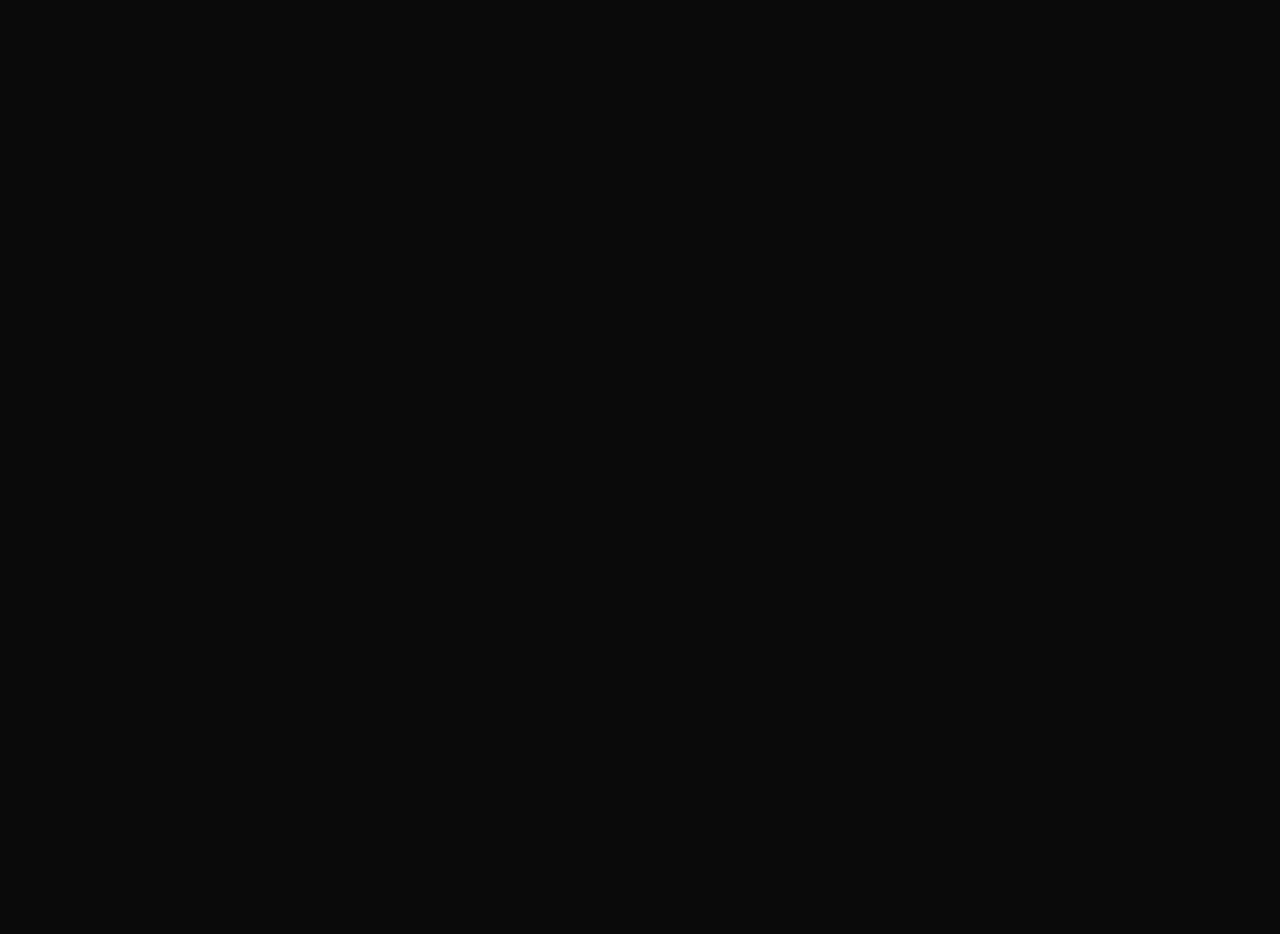
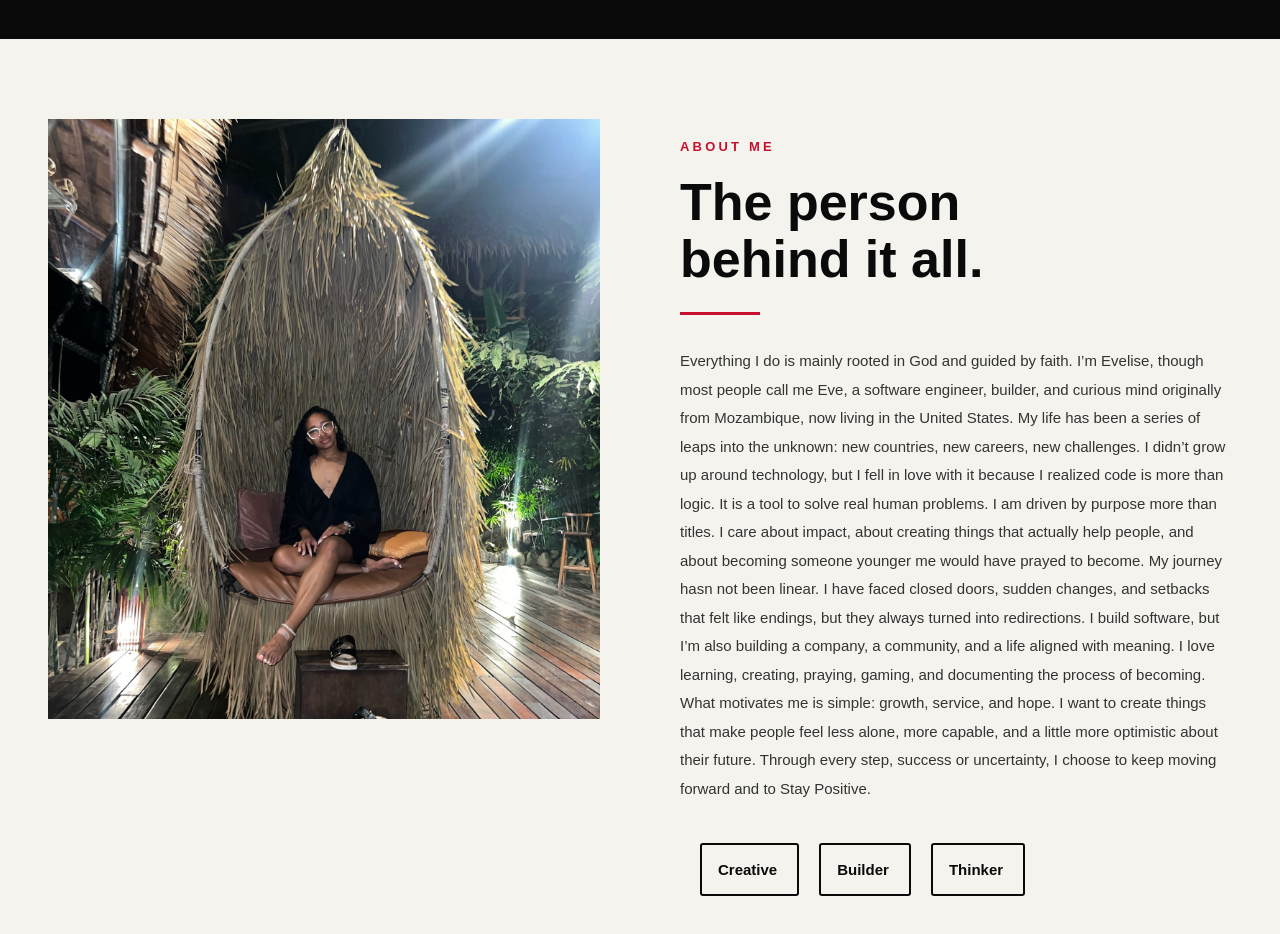
Before and after one commit to evydsg/Eve-Website, a React (Vite) app: page / in a window 1280 px wide. Shown: the part 784-1718 px from the top of the page. Before the commit the page ends 823 px from the top, so only its background shows below. Built offline with nearby package versions, Linux system fonts and the light colour scheme.

Commit message:
save local changes before pull

```diff
--- a/src/App.jsx
+++ b/src/App.jsx
@@ -1,11 +1,13 @@
 import Navbar from './components/Navbar'
 import Hero from './components/Hero'
+import About from './components/About.jsx'
 
 function App(){
   return (
     <div>
       <Navbar/>
       <Hero/>
+      <About/>
     </div>
   )
 }
--- /dev/null
+++ b/src/components/About.jsx
@@ -0,0 +1,30 @@
+function About(){
+    return(
+        <section className="about" id="about">
+            <div className="about-container">
+
+                <div className="about-left">
+                    <img src ="/eve.jpeg" alt="Eve Guenda" className="about-photo"/>
+                </div>
+
+                <div className="about-right">
+                    <p className="about-label">ABOUT ME</p>
+                    <h2 className="about-title">The person
+                    <br/>behind it all.</h2>
+                    <div className = "about-divider"></div>
+                    <p className="about-bio">
+                    Everything I do is mainly rooted in God and guided by faith. I’m Evelise, though most people call me Eve, a software engineer, builder, and curious mind originally from Mozambique, now living in the United States. My life has been a series of leaps into the unknown: new countries, new careers, new challenges. I didn’t grow up around technology, but I fell in love with it because I realized code is more than logic. It is a tool to solve real human problems. I am driven by purpose more than titles. I care about impact, about creating things that actually help people, and about becoming someone younger me would have prayed to become.
+My journey hasn not been linear. I have faced closed doors, sudden changes, and setbacks that felt like endings, but they always turned into redirections. I build software, but I’m also building a company, a community, and a life aligned with meaning. I love learning, creating, praying, gaming, and documenting the process of becoming. What motivates me is simple: growth, service, and hope. I want to create things that make people feel less alone, more capable, and a little more optimistic about their future. Through every step, success or uncertainty, I choose to keep moving forward and to Stay Positive.
+                    </p>
+                    <div classname="about-tags">
+                        <span className="tag">Creative</span>
+                        <span className="tag">Builder</span>
+                        <span className="tag">Thinker</span>
+                    </div>
+                </div>
+            </div>
+        </section>
+    )
+}
+
+export default About
--- a/src/index.css
+++ b/src/index.css
@@ -122,3 +122,95 @@ body{
   object-fit: cover;
   object-position: center top;
 }
+
+/*- ABOUT - */
+.about{
+  background-color: #f5f3ee;
+  padding: 80px 48px;
+}
+
+.about-container{
+  display: flex;
+  align-items: flex-start;
+  gap: 80px;
+}
+
+.about-left{
+  flex: 1;
+}
+
+.about-photo{
+  width: 100%;
+  height: 600px;
+  object-fit: cover;
+  object-position: center top;
+}
+
+.about-right{
+  flex: 1;
+  padding-top: 20px;
+}
+
+.about-label{
+  color: #C8102E;
+  font-size: 13px;
+  letter-spacing: 0.2rem;
+  font-weight: 600;
+  font-family: 'DM Sans', sans-serif;
+  margin-bottom: 20px;
+}
+
+.about-title{
+  font-size: 52px;
+  font-weight: 900;
+  font-family: 'DM Sans', sans-serif;
+  color: #0A0A0A;
+  line-height: 1.1;
+  margin-bottom: 20px;
+}
+
+.about-divider{
+  width: 80px;
+  height: 3px;
+  background-color: #C8102E;
+  margin-top: 24px;
+  margin-bottom: 32px;
+}
+
+.about-bio{
+  font-size: 15px;
+  line-height: 1.9;
+  font-family: 'DM Sans', sans-serif;
+  color: #333;
+  margin-bottom: 40px;
+}
+
+.about-tags{
+  display: flex;
+  flex-wrap: wrap;
+  flex-direction: row;
+  gap: 20px;
+  border-radius: 3px;
+  margin-top: 48px;
+}
+
+.tag{
+  display: inline-block;
+  padding: 16px;
+  border: 2px solid #0A0A0A;
+  font-size: 15px;
+  font-weight: 600;
+  color: #0A0A0A;
+  background: transparent;
+  border-radius: 3px;
+  padding-right: 20px;
+  cursor: pointer;
+  margin-left: 20px;
+  transition: all 0.2s;
+  text-align: center;
+}
+
+.tag:hover{
+  background: #0A0A0A;
+  color: white
+}
```
Also changed, not shown: 1 other file (tests, documents, lock files or other folders).
